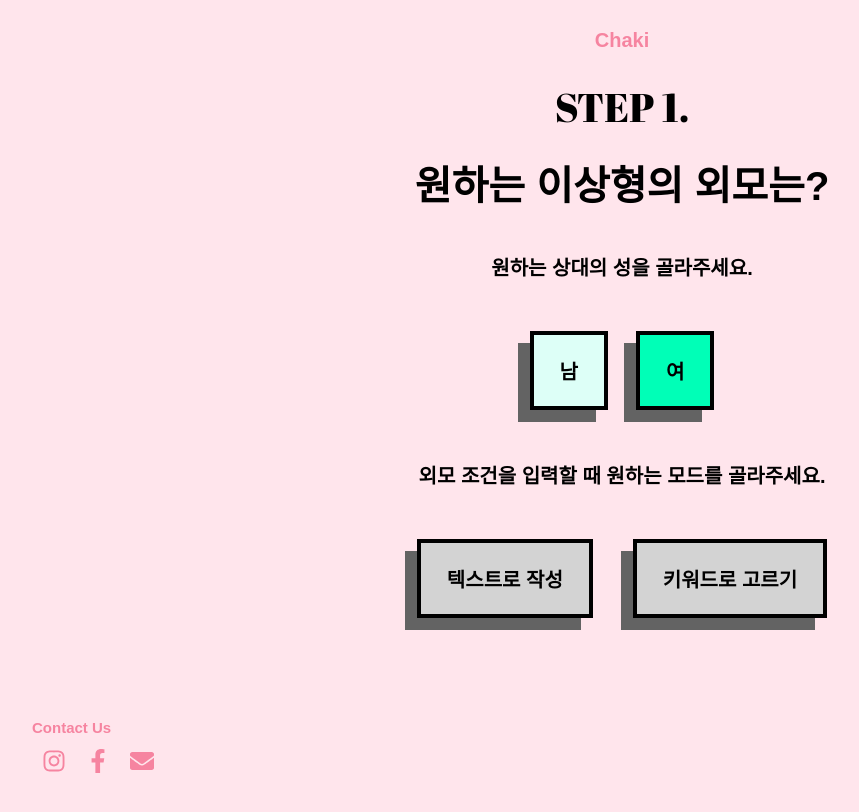
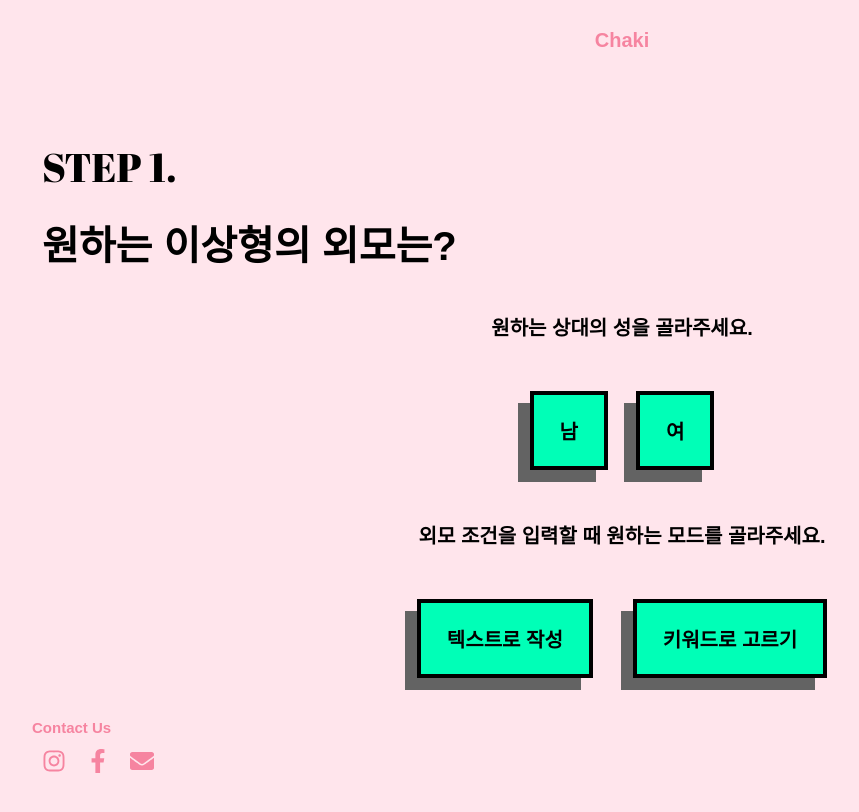
Before and after one commit to khinwaiyan/Chaki, a React (Create React App) app in the folder frontend/: page / in a window 1280 px wide. Shown: the top 812 px of the page, without its empty margins (18-877 px from the left). Built offline with nearby package versions, Linux system fonts and the light colour scheme; a web font is replaced by a local one.

Commit message:
[fix] Toggle Buttons

```diff
--- a/frontend/src/components/Btn.js
+++ b/frontend/src/components/Btn.js
@@ -11,6 +11,7 @@ const StyledBtn = styled.button`
   flex-shrink: 0;
   font-family: 'NanumSquare', sans-serif;
   font-size: 1.2rem;
+  background-color: ${(props) => (props.isClicked ? 'var(--secondary-color)' : 'var(--primary-color)')};
   ${(props) =>
     props.isClicked &&
     css`
@@ -45,7 +46,7 @@ const BtnText = styled.span`
     font-weight: 900;
   }
 `;
-const RadioButtonGroup = styled.div`
+const ToggleBtnsGroup = styled.div`
   display: flex;
   gap: 0.8rem;
 `;
@@ -57,7 +58,6 @@ const Btn = ({
   onClickFunction,
   title = "",
   defaultClick = false,
-  disabled = false,
 }) => {
   const [isClicked, setIsClicked] = useState(defaultClick);
 
@@ -95,49 +95,32 @@ const SendBtn = ({ text, originalColor = 'var(--pink)', onClickFunction }) => {
   );
 };
 
-
-
-
-
-
-const ToggleBtns = ({ text1, text2, onClickColor, originalColor, upperHandle }) => {
-  const [isClicked, setIsClicked] = useState(true);
-
-  const handleClick = (text) => {
-    if ((isClicked && text === text1) || (!isClicked && text === text2)) {
-      return;
-    }
-    setIsClicked(!isClicked);
-    upperHandle(text === text1 ? 'male' : 'female');
+const ToggleBtns = ({ text1, text2, value1, value2, upperHandle } ) => {
+  const [selectedValue, setSelectedValue] = useState(null);
+  const handleClick = (value) => {
+    setSelectedValue(value);
+    upperHandle(value);
   };
 
   return (
-    <RadioButtonGroup>
-      <Btn
-        text={text1}
-        onClickColor={onClickColor}
-        originalColor={isClicked ? onClickColor : originalColor}
-        onClickFunction={() => handleClick(text1)}
-        disabled={!isClicked}
-      />
-      <Btn
-        text={text2}
-        onClickColor={onClickColor}
-        originalColor={!isClicked ? onClickColor : originalColor}
-        onClickFunction={() => handleClick(text2)}
-        disabled={isClicked}
-      />
-    </RadioButtonGroup>
+    <ToggleBtnsGroup>
+      <StyledBtn
+        isClicked={selectedValue === value1}
+        onClick={() => handleClick(value1)}
+      >
+        <BtnText>{text1}</BtnText>
+      </StyledBtn>
+      <StyledBtn
+        isClicked={selectedValue === value2}
+        onClick={() => handleClick(value2)}
+      >
+        <BtnText>{text2}</BtnText>
+      </StyledBtn>
+    </ToggleBtnsGroup>
   );
 };
 
-ToggleBtns.propTypes = {
-  text1: PropTypes.string.isRequired,
-  text2: PropTypes.string.isRequired,
-  onClickColor: PropTypes.string,
-  originalColor: PropTypes.string,
-  upperHandle: PropTypes.func.isRequired,
-};
+
 
 Btn.propTypes = {
   text: PropTypes.string.isRequired,
@@ -146,7 +129,6 @@ Btn.propTypes = {
   onClickFunction: PropTypes.func,
   title: PropTypes.string,
   defaultClick: PropTypes.bool,
-  onClickTextColor: PropTypes.string,
 };
 
 export { Btn, SendBtn, ToggleBtns };
--- a/frontend/src/page/Appearance.js
+++ b/frontend/src/page/Appearance.js
@@ -1,20 +1,12 @@
-// src/pages/Appearance.js
+// src/page/Appearance.js
 import React, { useState } from 'react';
 import styled from 'styled-components';
 import { useNavigate } from 'react-router-dom';
-import { Header } from '../components/Header';
-import { Footer } from '../components/Footer';
 import { Btn,ToggleBtns } from '../components/Btn';
 import { H1, H2, H2Bold } from '../components/Text';
 
-const PageWrapper = styled.div`
-  display: flex;
-  flex-direction: column;
-  align-items: center;
-  justify-content: space-between;
-  min-height: 100vh;
-  background-color: var(--bg);
-  padding: 2rem;
+const Wrapper = styled.div`
+    padding: 6rem;
 `;
 
 const ContentWrapper = styled.div`
@@ -37,6 +29,7 @@ const Appearance = () => {
   const [selectedGender, setSelectedGender] = useState(null);
   const navigate = useNavigate();
 
+
   const handleGenderSelection = (gender) => {
     setSelectedGender(gender);
     console.log(`Selected gender: ${gender}`);
@@ -47,16 +40,17 @@ const Appearance = () => {
   };
 
   return (
-    <ContentWrapper>
+    <Wrapper>
         <H2Bold content="STEP 1." />
         <H1 content="원하는 이상형의 외모는?" />
+    <ContentWrapper>
         <H2 content="원하는 상대의 성을 골라주세요." />
         <ButtonGroup>
         <ToggleBtns
           text1="남"
           text2="여"
-          onClickColor="var(--secondary-color)"
-          originalColor="var(--primary-color)"
+          value1="male"
+          value2="female"
           upperHandle={handleGenderSelection}
         />
         </ButtonGroup>
@@ -64,18 +58,19 @@ const Appearance = () => {
         <ButtonGroup>
           <Btn
             text="텍스트로 작성"
-            onClickColor="#90ee90"
-            originalColor="#d3d3d3"
+            onClickColor="var(--secondary-color)"
+            originalColor="var(--primary-color)"
             onClickFunction={() => handleNavigation('/textinput')}
           />
           <Btn
             text="키워드로 고르기"
-            onClickColor="#90ee90"
-            originalColor="#d3d3d3"
+            onClickColor="var(--secondary-color)"
+            originalColor="var(--primary-color)"
             onClickFunction={() => handleNavigation('/keyword')}
           />
         </ButtonGroup>
     </ContentWrapper>
+    </Wrapper>
   );
 };
 
```
